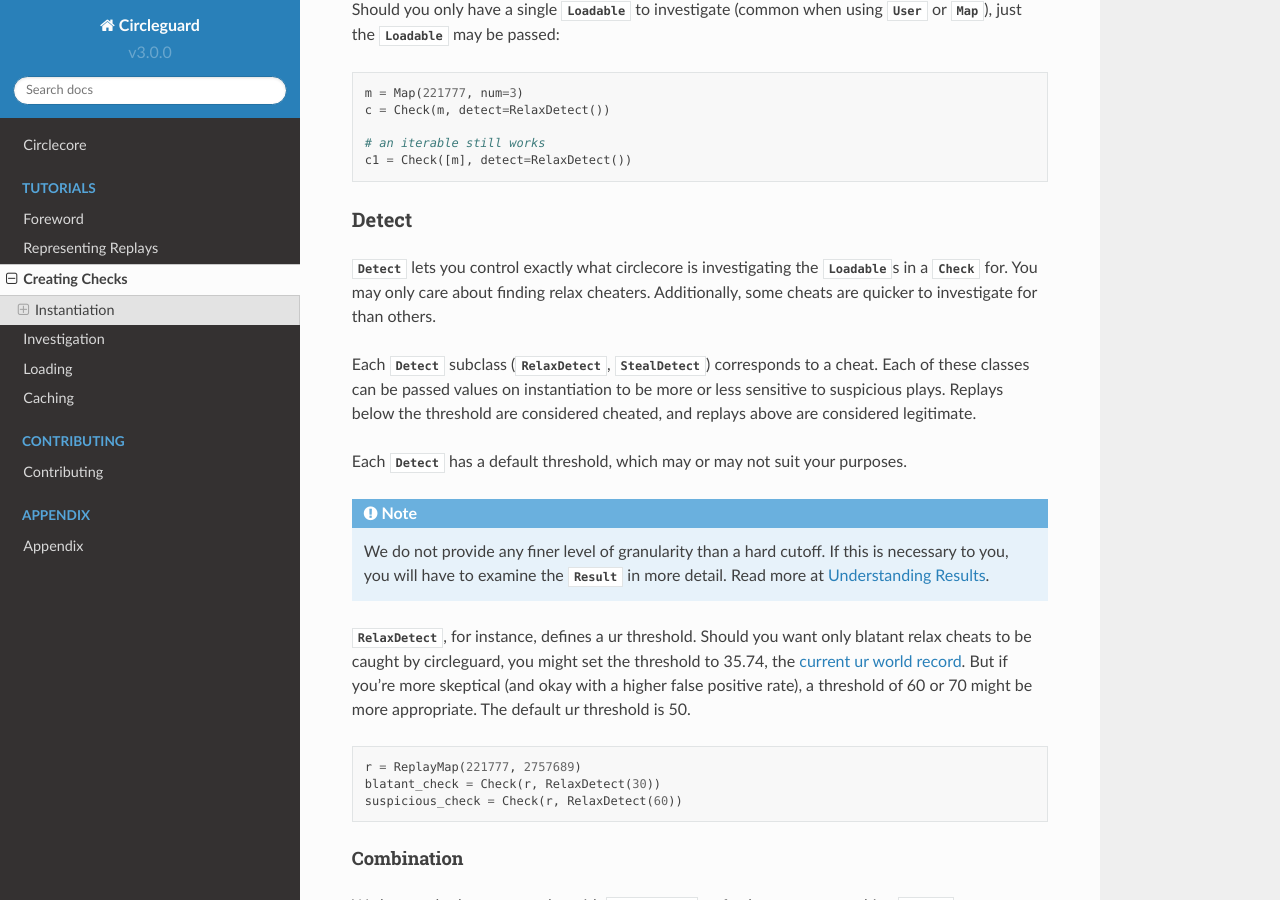
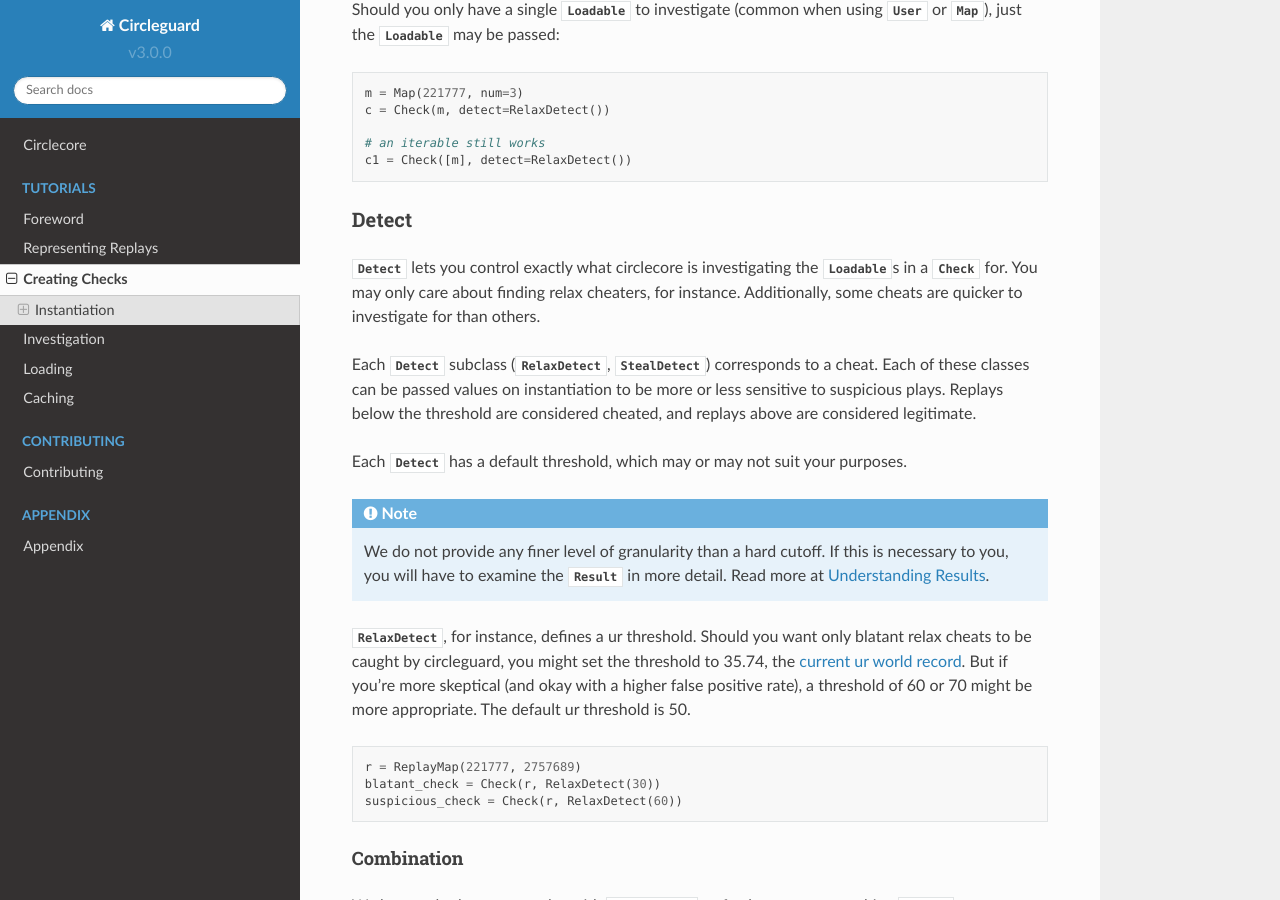
Before and after one commit to circleguard/circlecore, a Sphinx documentation site: the page built from source/creating-checks.rst, in a window 1280 px wide and 900 px high, scrolled down 482 px. Built offline with Sphinx 7.4.7 and the Read the Docs theme 2.0.0, drawn with Linux system fonts in a browser that asks for light colours.

Commit message:
clarify relax cheater comment

```diff
--- a/source/creating-checks.rst
+++ b/source/creating-checks.rst
@@ -32,8 +32,9 @@ Detect
 ~~~~~~
 
 |Detect| lets you control exactly what circlecore is investigating the
-|Loadable|\s in a |Check| for. You may only care about finding relax cheaters.
-Additionally, some cheats are quicker to investigate for than others.
+|Loadable|\s in a |Check| for. You may only care about finding relax cheaters,
+for instance. Additionally, some cheats are quicker to investigate for than
+others.
 
 Each |Detect| subclass (|RelaxDetect|, |StealDetect|) corresponds to a cheat.
 Each of these classes can be passed values on instantiation to be more or
```
